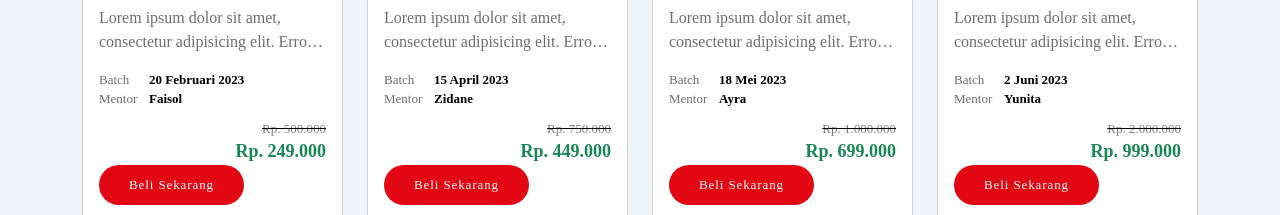
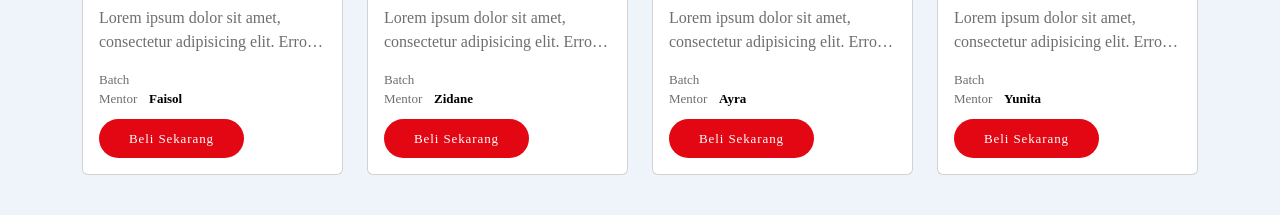
Before and after one commit to mzfais/my-react-app, a React (Create React App) app: page / in a window 1280 px wide. Shown: the part 716-931 px from the top of the page. Built offline with nearby package versions, Linux system fonts and the light colour scheme.

Commit message:
change grid params to {number}, update carditem props

```diff
--- a/src/components/Card/index.jsx
+++ b/src/components/Card/index.jsx
@@ -4,13 +4,13 @@ import { Card, Col } from "react-bootstrap";
 import MyButton from "../Button";
 // import PaginationPage from "../Pagination";
 
-const CardItem = ({ image, title, date, mentor, price, promo }) => {
+const CardItem = ({ item }) => {
   return (
-    <Col lg="3" md="6" sm="12">
+    <Col lg={3} md={6} sm={12}>
       <Card className="mt-4">
-        <Card.Img variant="top" src={image} />
+        <Card.Img variant="top" src={item.image} />
         <Card.Body>
-          <Card.Title>{title}</Card.Title>
+          <Card.Title>{item.title}</Card.Title>
           <Card.Text className="card-content">
             Lorem ipsum dolor sit amet, consectetur adipisicing elit. Error
             blanditiis ad fugiat. Earum dicta, mollitia illum totam fugiat
@@ -19,15 +19,15 @@ const CardItem = ({ image, title, date, mentor, price, promo }) => {
           </Card.Text>
           <div className="d-flex justify-content-start mt-2">
             <span className="card-info-1">Batch</span>
-            <span className="card-info-2">{date}</span>
+            <span className="card-info-2">{item.date}</span>
           </div>
           <div className="d-flex justify-content-start">
             <span className="card-info-1">Mentor</span>
-            <span className="card-info-2">{mentor}</span>
+            <span className="card-info-2">{item.mentor}</span>
           </div>
 
-          <div className="original-price">{price}</div>
-          <span className="promo-price text-success">{promo}</span>
+          <div className="original-price">{item.price}</div>
+          <span className="promo-price text-success">{item.promo}</span>
           <MyButton btnClassName={"buy-btn"} btnText={"Beli Sekarang"} />
         </Card.Body>
       </Card>
--- a/src/components/ProductList/index.jsx
+++ b/src/components/ProductList/index.jsx
@@ -10,21 +10,11 @@ const ProductListCard = ({ productList }) => {
       <Container>
         <Row>
           {productList.map((item, idx) => {
-            return (
-              <CardItem
-                image={item.image}
-                title={item.title}
-                date={item.tanggal}
-                mentor={item.mentor}
-                price={item.hg_asli}
-                promo={item.hg_promo}
-                key={idx}
-              />
-            );
+            return <CardItem item={item} key={idx} />;
           })}
         </Row>
         <Row>
-          <Col md="12">
+          <Col md={12}>
             <MyPagination />
           </Col>
         </Row>
```
